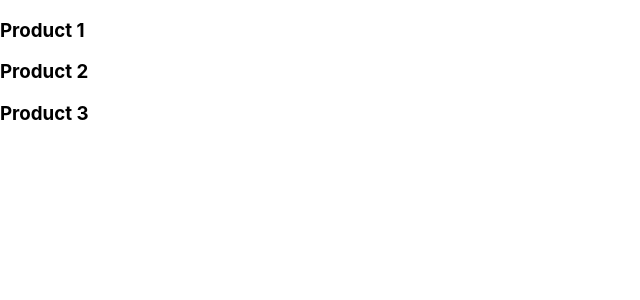
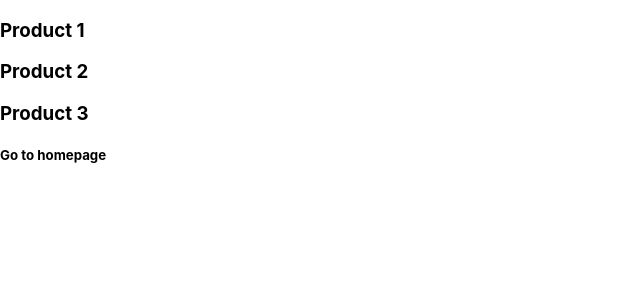
Before and after one commit to mhassanrahi/next-basic, a Next.js app: page /product in a window 1280 px wide. Shown: the top 300 px of the page, without its empty margins (0-640 px from the left). Built offline with nearby package versions, Linux system fonts and the light colour scheme.

Commit message:
* Navigate user programmatically

```diff
--- a/pages/product/index.js
+++ b/pages/product/index.js
@@ -1,4 +1,5 @@
 import React from "react";
+import Link from "next/link";
 
 const Products = () => {
     return (
@@ -6,6 +7,12 @@ const Products = () => {
             <h3>Product 1</h3>
             <h3>Product 2</h3>
             <h3>Product 3</h3>
+
+            <h5>
+                <Link href="/">
+                    <a>Go to homepage</a>
+                </Link>
+            </h5>
         </div>
     );
 };
```
Also changed, not shown: pages/index.js (+8 -0 lines).
